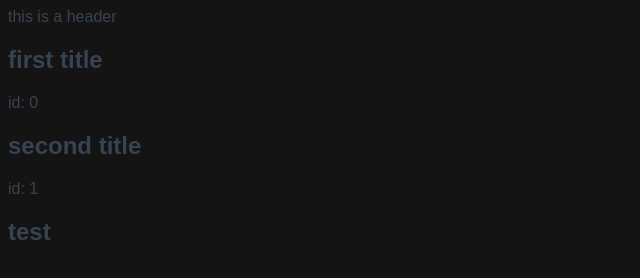
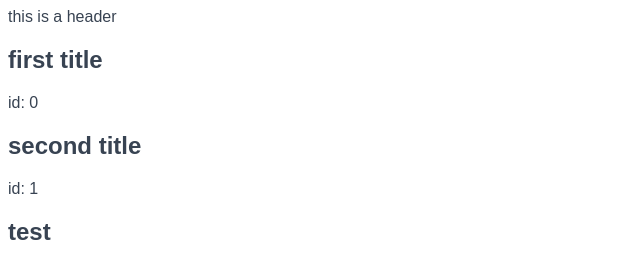
Before and after one commit to sherkoo/react-webpack-boilerplate, a React app: page index.html in a window 1280 px wide. Shown: the whole page, without its empty margins (0-640 px from the left). Built offline with nearby package versions, Linux system fonts and the light colour scheme.

Commit message:
Background to white for readability

```diff
--- a/index.html
+++ b/index.html
@@ -6,7 +6,7 @@
     <style>
       body{
         font-family: sans-serif;
-        background-color: #151414;
+        background-color: #fff;
         color: #384352;
       }
     </style>
```
